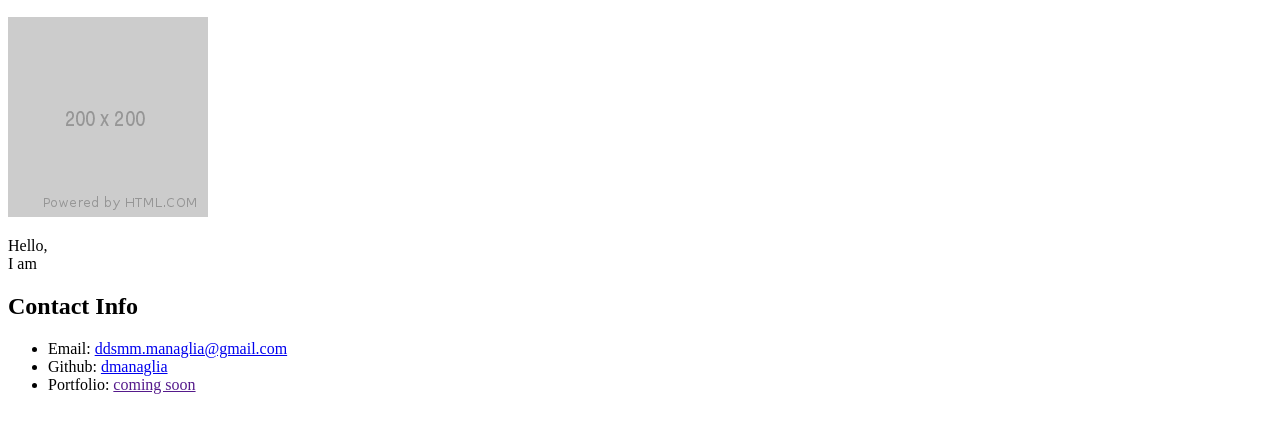
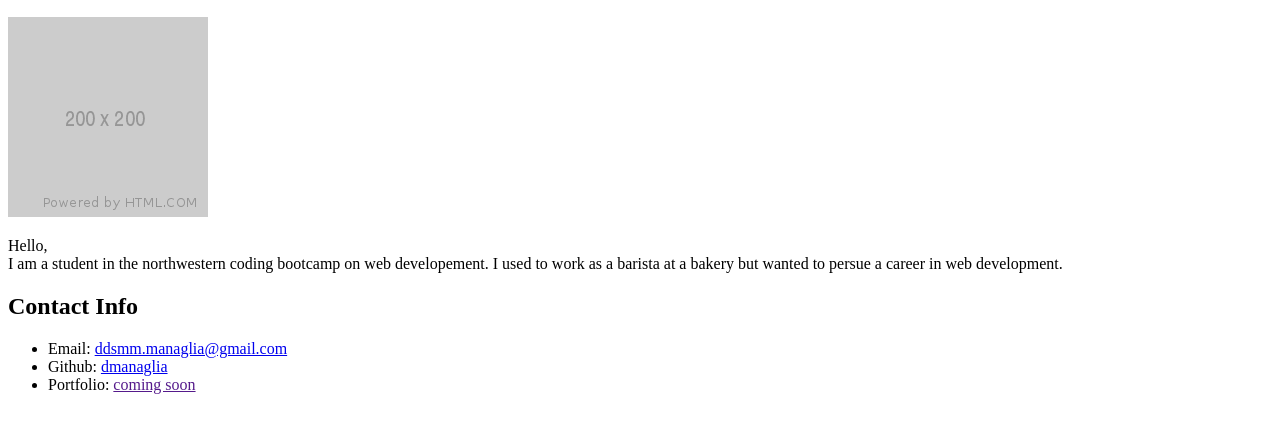
Before and after one commit to dmanaglia/06-activity, a plain HTML site: page index.html in a window 1280 px wide. Shown: the part 110-542 px from the top of the page. Drawn offline with Linux system fonts and the light colour scheme.

Commit message:
updated bio

```diff
--- a/index.html
+++ b/index.html
@@ -13,7 +13,7 @@
 
     <img src="assets/200.png" alt="" width="200" height="200">
 
-    <p>Hello, <br> I am </p>
+    <p>Hello, <br> I am a student in the northwestern coding bootcamp on web developement. I used to work as a barista at a bakery but wanted to persue a career in web development.</p>
 
     <h2>Contact Info</h2>
 
```
